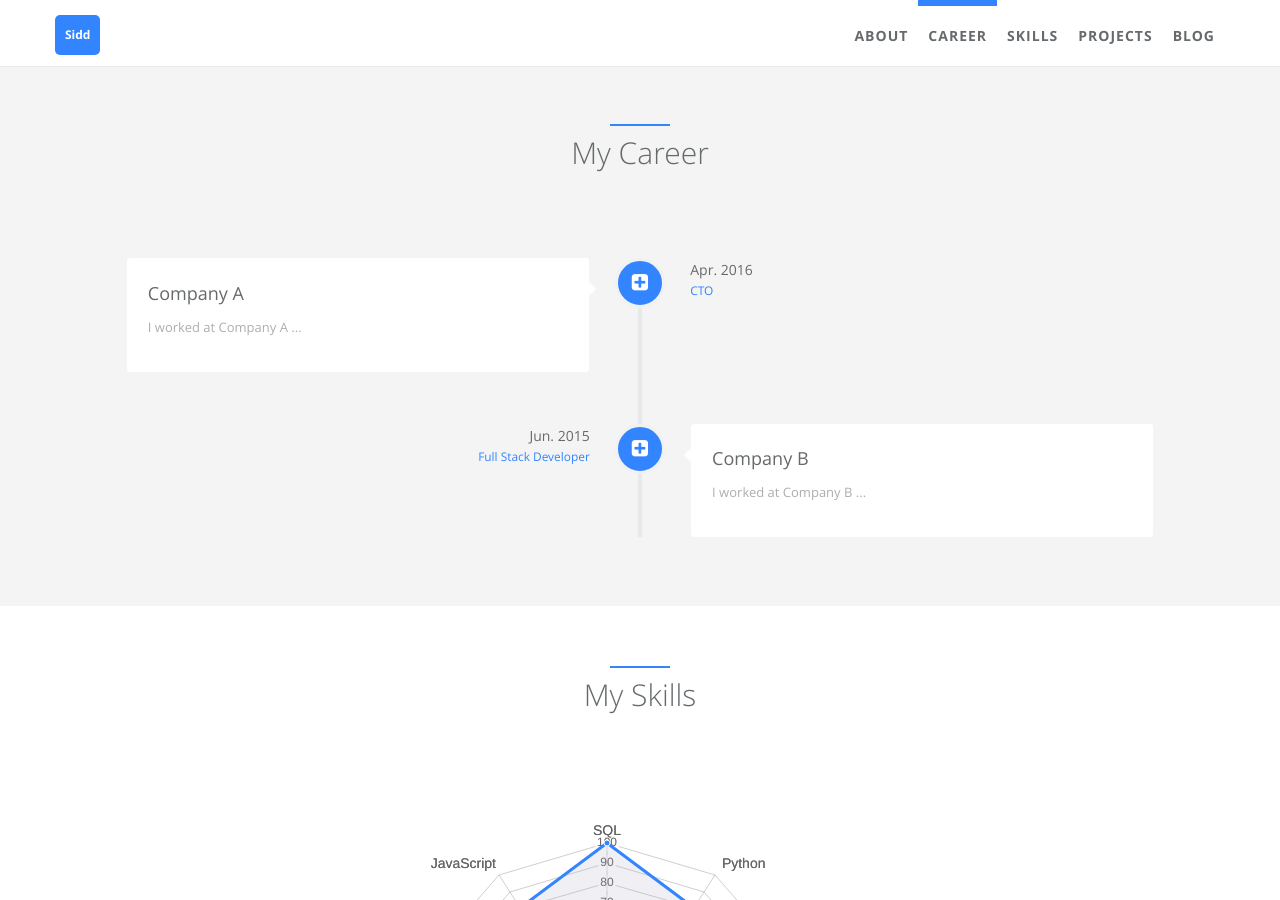
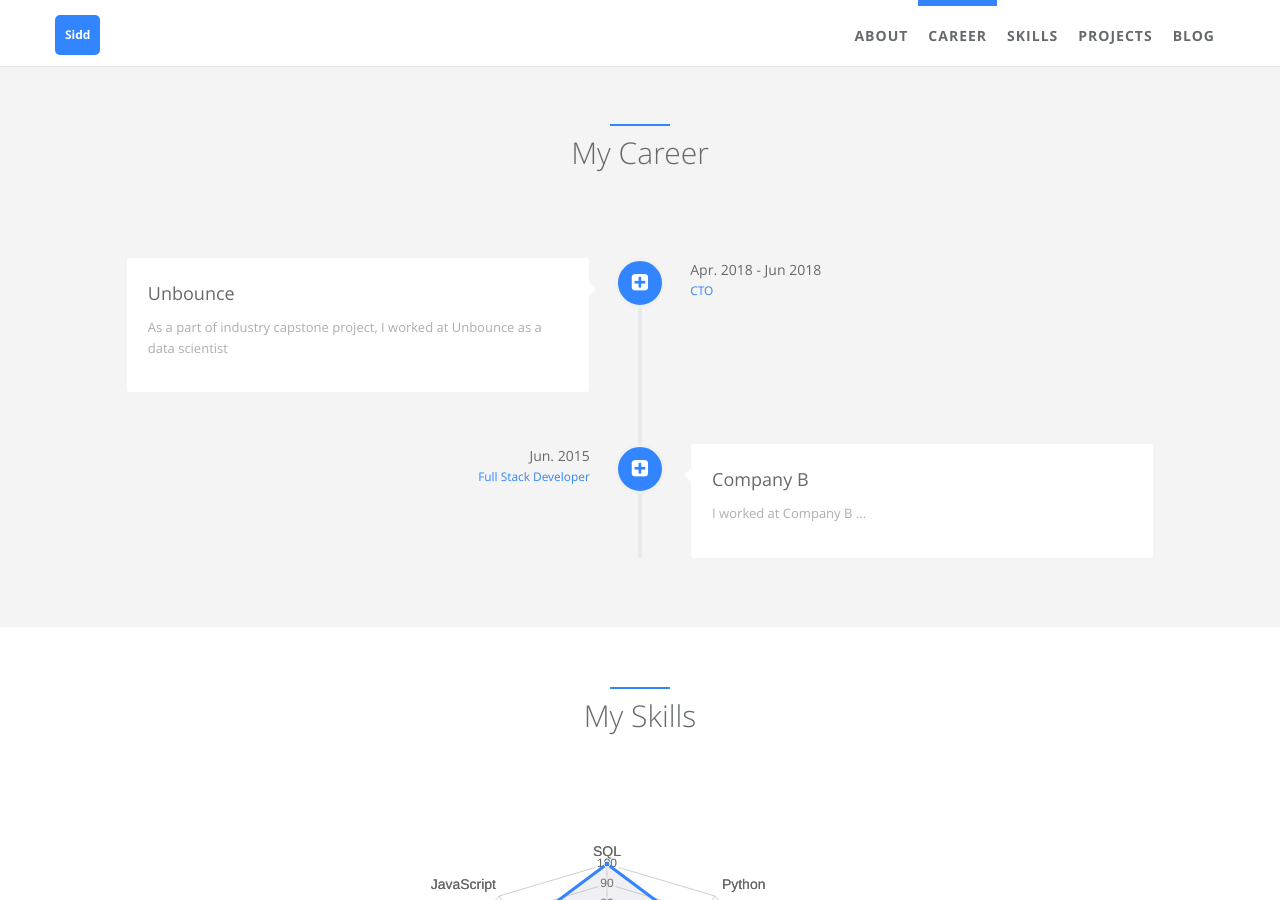
Before and after one commit to sarora/sarora.github.io, a Jekyll site: the page built from index.html, in a window 1280 px wide and 900 px high, scrolled down 849 px. Built offline with Jekyll 4.4.1, drawn with Linux system fonts in a browser that asks for light colours.

Commit message:
add description for Unbounce

```diff
--- a/_data/index/careers.yml
+++ b/_data/index/careers.yml
@@ -1,13 +1,13 @@
 # careers section data
 # if you don't have language feature(language.yml is empty), ignore "i18n" items
 - name:
-    detail: Company A
+    detail: Unbounce
     i18n: company_a
   desc:
-    detail: I worked at Company A ...
+    detail: As a part of industry capstone project, I worked at Unbounce as a data scientist
     i18n: company_a_desc
   date:
-    detail: Apr. 2016
+    detail: Apr. 2018 - Jun 2018
     i18n: company_a_date
   job:
     detail: CTO
```
